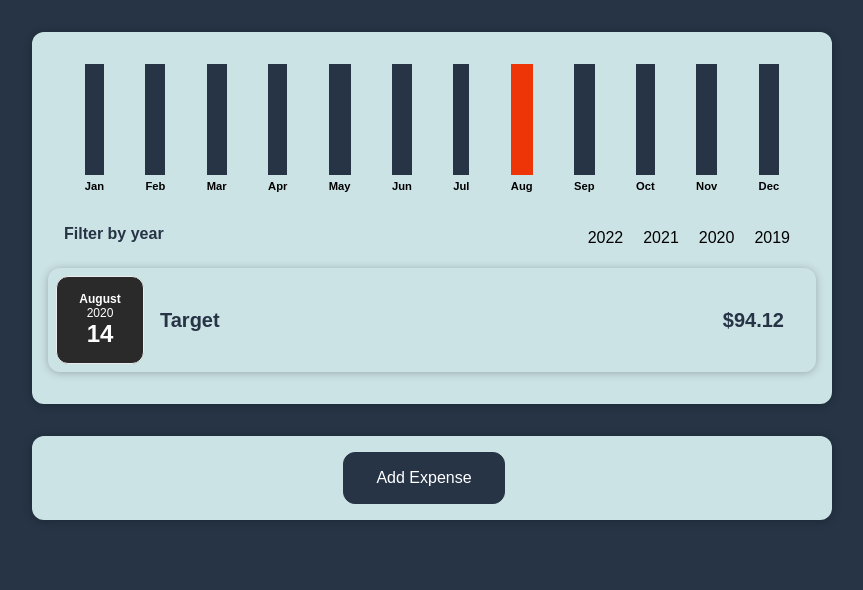
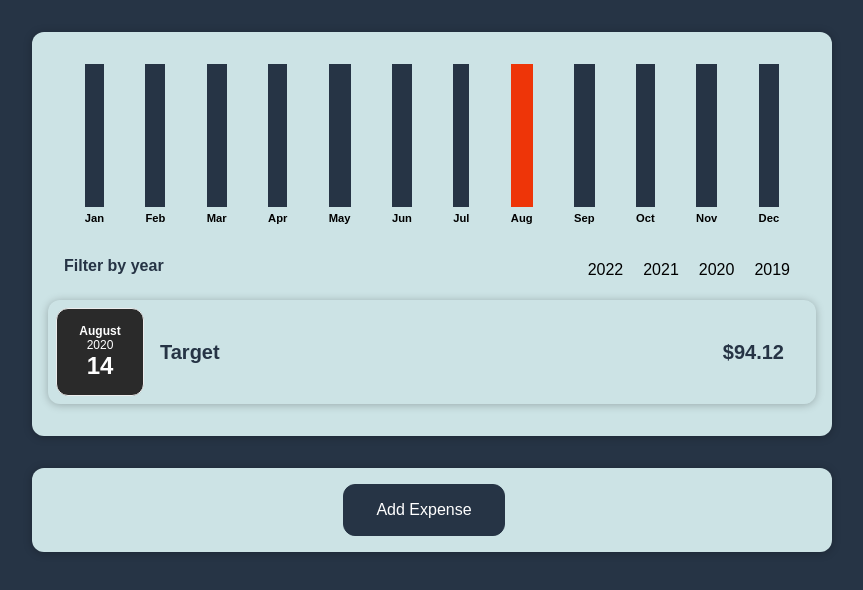
Before and after one commit to gKanellos/react-expense-tracker, a React (Create React App) app: page / in a window 1280 px wide. Shown: the top 590 px of the page, without its empty margins (208-1071 px from the left). Built offline with nearby package versions, Linux system fonts and the light colour scheme; a web font is replaced by a local one.

Commit message:
Update Chart.css

```diff
--- a/src/components/Chart/Chart.css
+++ b/src/components/Chart/Chart.css
@@ -4,5 +4,5 @@
     text-align: center;
     display: flex;
     justify-content: space-around;
-    height: 10rem;
+    height: 12rem;
   }
```
